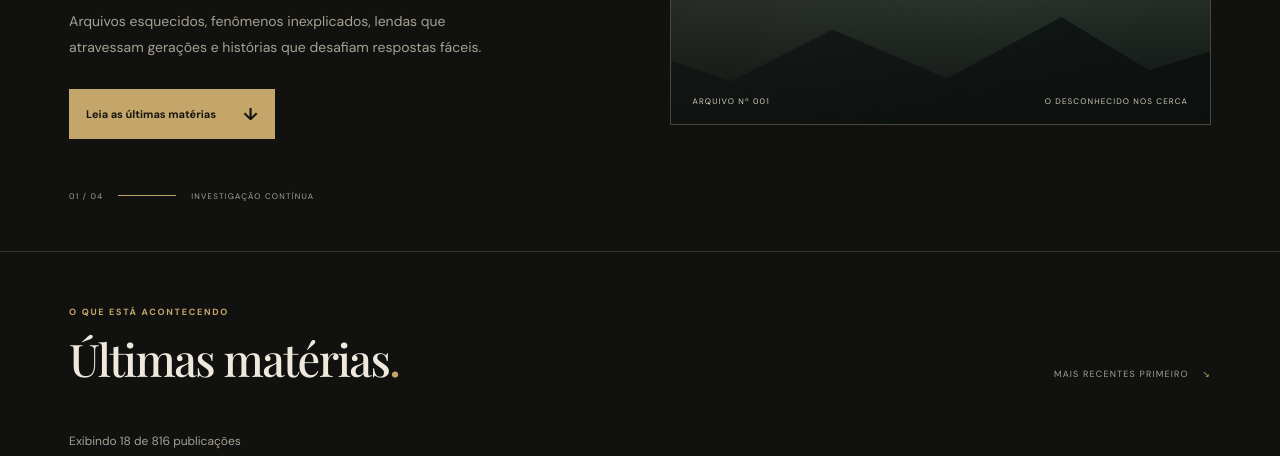
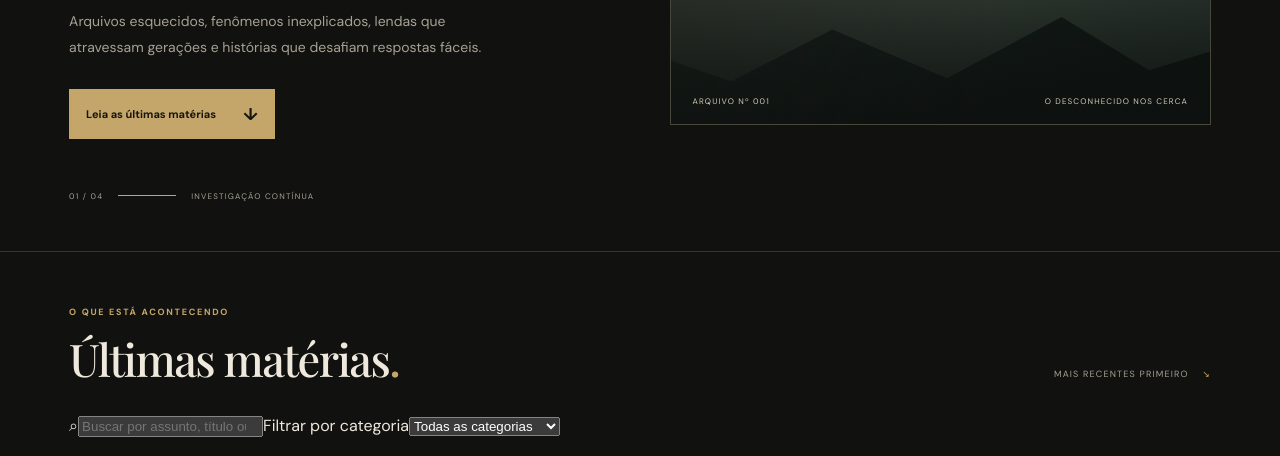
Before and after one commit to sites84/Enigma-mundi, a plain HTML site: page index.html in a window 1280 px wide. Shown: the part 465-921 px from the top of the page. Drawn offline with nearby package versions, Linux system fonts and the light colour scheme.

Commit message:
Add search and category filters to latest posts

```diff
--- a/index.html
+++ b/index.html
@@ -40,8 +40,10 @@
 
     <section class="latest section-wrap" id="ultimas">
       <div class="section-heading"><div><div class="eyebrow">O QUE ESTÁ ACONTECENDO</div><h2>Últimas matérias<span class="heading-dot">.</span></h2></div><span class="sort-note">MAIS RECENTES PRIMEIRO <span aria-hidden="true">↘</span></span></div>
-      <div id="status-message" class="status-message" role="status">Carregando publicações…</div>
+      <div class="post-tools" role="search" aria-label="Buscar publicações"><label class="search-field"><span aria-hidden="true">⌕</span><input id="post-search" type="search" placeholder="Buscar por assunto, título ou fonte…" autocomplete="off" aria-label="Buscar publicações"></label><label class="category-field"><span class="sr-only">Filtrar por categoria</span><select id="category-filter" aria-label="Filtrar por categoria"><option value="">Todas as categorias</option></select></label></div>
+      <div id="status-message" class="status-message" role="status" aria-live="polite">Carregando publicações…</div>
       <div id="post-grid" class="post-grid" aria-live="polite"></div>
+      <div class="load-more-wrap"><button id="load-more" class="load-more" type="button" hidden>Carregar mais matérias</button></div>
       <noscript><p class="empty-state">Ative o JavaScript para visualizar as publicações mais recentes.</p></noscript>
     </section>
 
```
